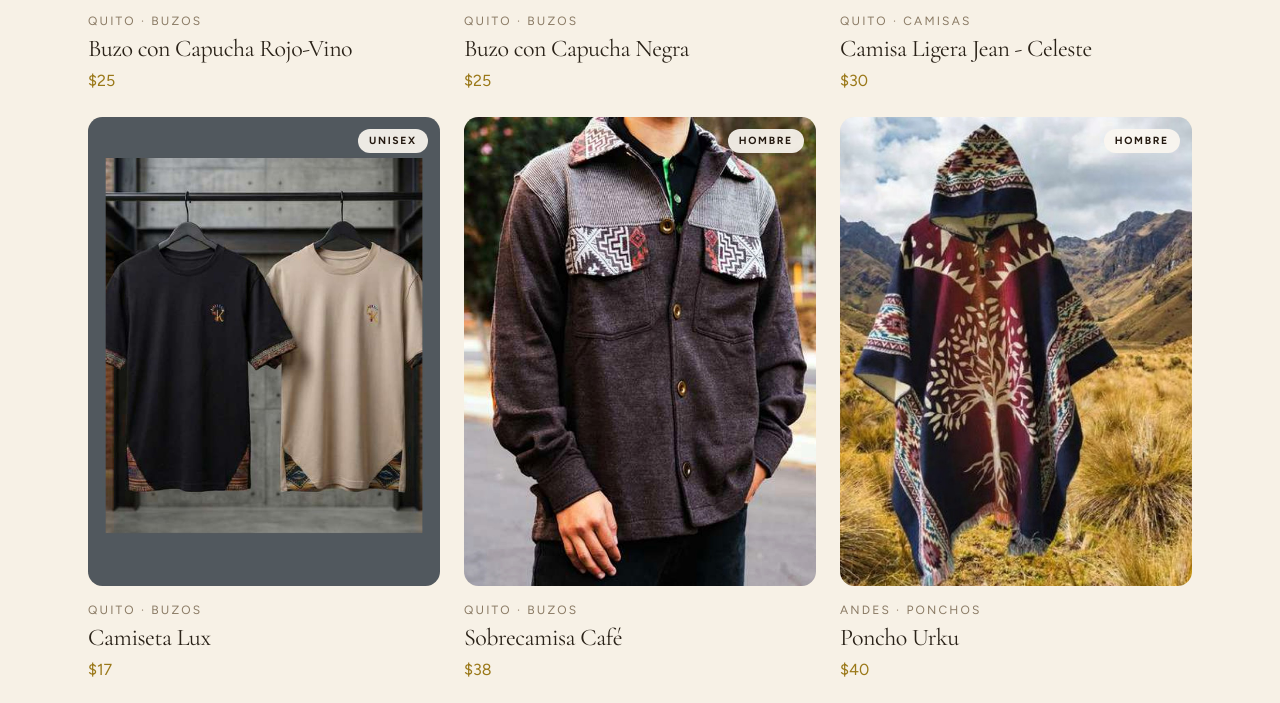
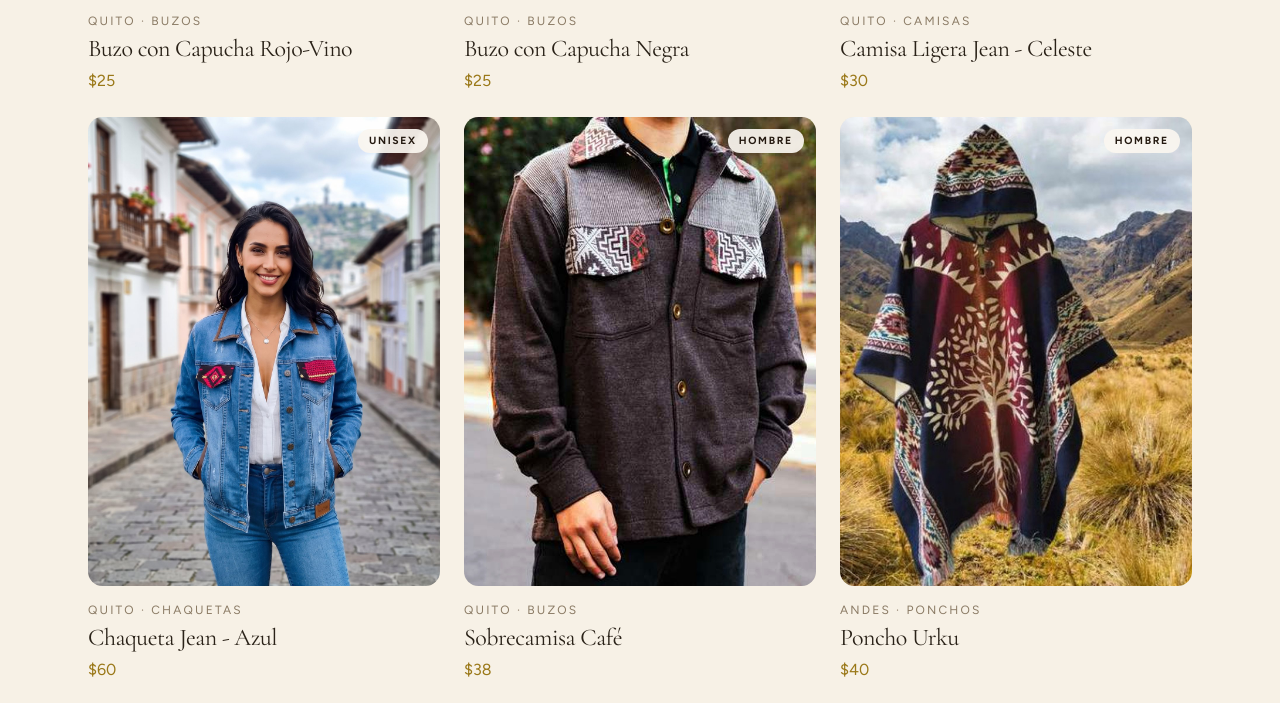
Before and after one commit to Jorgeyo88/Kafaoweb, a website: page docs/index.html in a window 1280 px wide. Shown: the part 2580-3283 px from the top of the page. Drawn offline with nearby package versions, Linux system fonts and the light colour scheme; a script that the page names is missing; files whose address does not match are found by name.

Commit message:
Cambiar Camiseta Lux por Chaqueta Jean Azul

```diff
--- a/docs/index.html
+++ b/docs/index.html
@@ -300,7 +300,7 @@
             <li data-tags="hombre buzos"><a class="product-card block" href="https://wa.me/593962633333?text=Hola%20Kafao%2C%20me%20interesa%20Buzo%20con%20Capucha%20Rojo-Vino"><span class="product-card__media"><img src="images/chompa-granada.jpg" alt="Buzo vino"/><span class="wearer-badge">Hombre</span></span><p class="mt-4 text-xs tracking-[0.18em] text-ink-mute uppercase">Quito · Buzos</p><h3 class="font-display mt-1 text-2xl">Buzo con Capucha Rojo-Vino</h3><p class="mt-1 text-gold-deep">$25</p></a></li>
             <li data-tags="hombre buzos"><a class="product-card block" href="https://wa.me/593962633333?text=Hola%20Kafao%2C%20me%20interesa%20Buzo%20con%20Capucha%20Negra"><span class="product-card__media"><img src="images/chompa-negra.jpg" alt="Buzo negro"/><span class="wearer-badge">Hombre</span></span><p class="mt-4 text-xs tracking-[0.18em] text-ink-mute uppercase">Quito · Buzos</p><h3 class="font-display mt-1 text-2xl">Buzo con Capucha Negra</h3><p class="mt-1 text-gold-deep">$25</p></a></li>
             <li data-tags="hombre"><a class="product-card block" href="https://wa.me/593962633333?text=Hola%20Kafao%2C%20me%20interesa%20Camisa%20Ligera%20Jean%20Celeste"><span class="product-card__media"><img src="images/camisa-jean-celeste.jpg?v=1" alt="Camisa Ligera Jean Celeste"/><span class="wearer-badge">Hombre</span></span><p class="mt-4 text-xs tracking-[0.18em] text-ink-mute uppercase">Quito · Camisas</p><h3 class="font-display mt-1 text-2xl">Camisa Ligera Jean - Celeste</h3><p class="mt-1 text-gold-deep">$30</p></a></li>
-            <li data-tags="unisex buzos"><a class="product-card block" href="https://wa.me/593962633333?text=Hola%20Kafao%2C%20me%20interesa%20Camiseta%20Lux"><span class="product-card__media"><img src="images/camiseta-lux.jpg?v=2" alt="Camiseta Lux"/><span class="wearer-badge">Unisex</span></span><p class="mt-4 text-xs tracking-[0.18em] text-ink-mute uppercase">Quito · Buzos</p><h3 class="font-display mt-1 text-2xl">Camiseta Lux</h3><p class="mt-1 text-gold-deep">$17</p></a></li>
+            <li data-tags="mujer hombre"><a class="product-card block" href="https://wa.me/593962633333?text=Hola%20Kafao%2C%20me%20interesa%20Chaqueta%20Jean%20Azul"><span class="product-card__media"><img src="images/chaqueta-jean-azul.jpg?v=1" alt="Chaqueta Jean Azul"/><span class="wearer-badge">Unisex</span></span><p class="mt-4 text-xs tracking-[0.18em] text-ink-mute uppercase">Quito · Chaquetas</p><h3 class="font-display mt-1 text-2xl">Chaqueta Jean - Azul</h3><p class="mt-1 text-gold-deep">$60</p></a></li>
             <li data-tags="hombre buzos"><a class="product-card block" href="https://wa.me/593962633333?text=Hola%20Kafao%2C%20me%20interesa%20Sobrecamisa%20Cafe"><span class="product-card__media"><img src="images/sobrecamisa-cafe.jpg" alt="Sobrecamisa Café"/><span class="wearer-badge">Hombre</span></span><p class="mt-4 text-xs tracking-[0.18em] text-ink-mute uppercase">Quito · Buzos</p><h3 class="font-display mt-1 text-2xl">Sobrecamisa Café</h3><p class="mt-1 text-gold-deep">$38</p></a></li>
             <li data-tags="hombre ponchos"><a class="product-card block" href="https://wa.me/593962633333?text=Hola%20Kafao%2C%20me%20interesa%20Poncho%20Urku"><span class="product-card__media"><img src="images/poncho-urku.jpg" alt="Poncho Urku"/><span class="wearer-badge">Hombre</span></span><p class="mt-4 text-xs tracking-[0.18em] text-ink-mute uppercase">Andes · Ponchos</p><h3 class="font-display mt-1 text-2xl">Poncho Urku</h3><p class="mt-1 text-gold-deep">$40</p></a></li>
             <li data-tags="mujer"><a class="product-card block" href="https://wa.me/593962633333?text=Hola%20Kafao%2C%20me%20interesa%20Pantalon%20Manteno"><span class="product-card__media"><img src="images/pantalon-colibri.jpg" alt="Pantalón Manteño"/><span class="wearer-badge">Mujer</span></span><p class="mt-4 text-xs tracking-[0.18em] text-ink-mute uppercase">Quito · Pantalones</p><h3 class="font-display mt-1 text-2xl">Pantalón Manteño Celeste</h3><p class="mt-1 text-gold-deep">$38</p></a></li>
```
